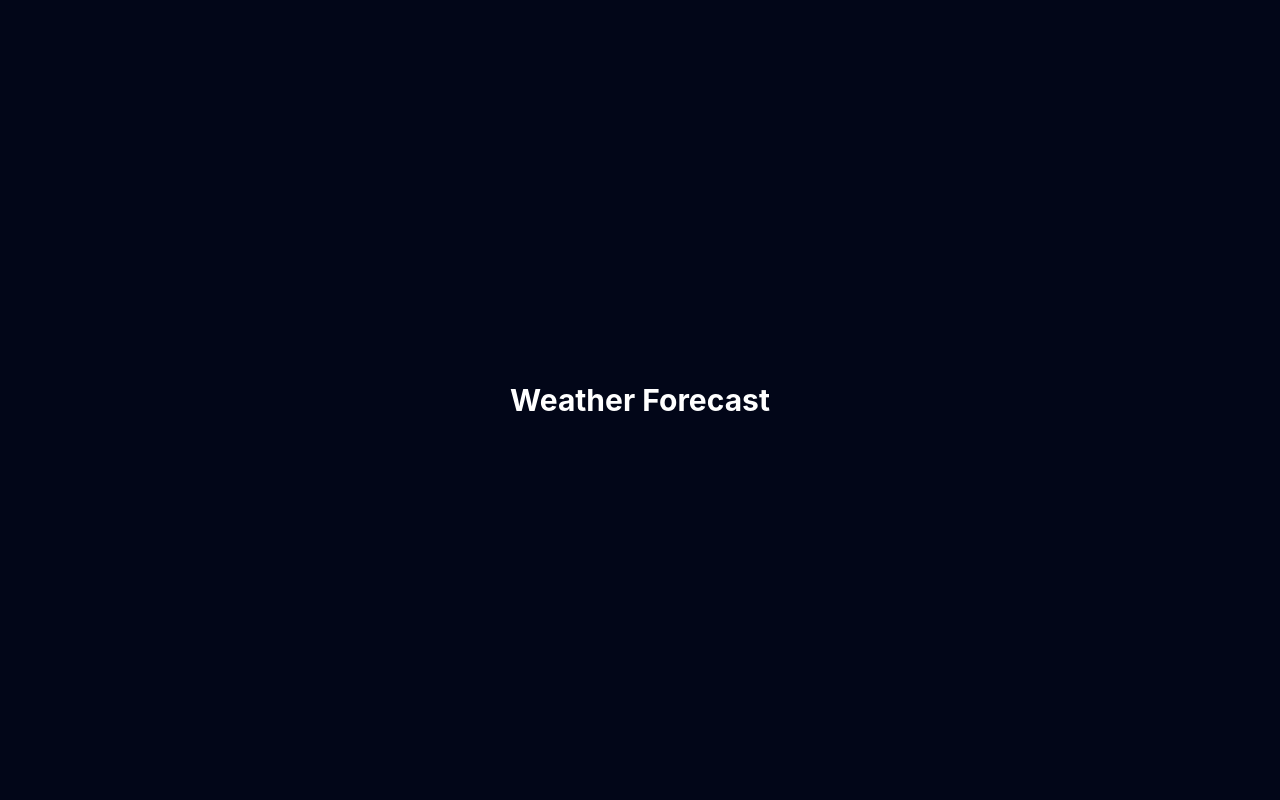
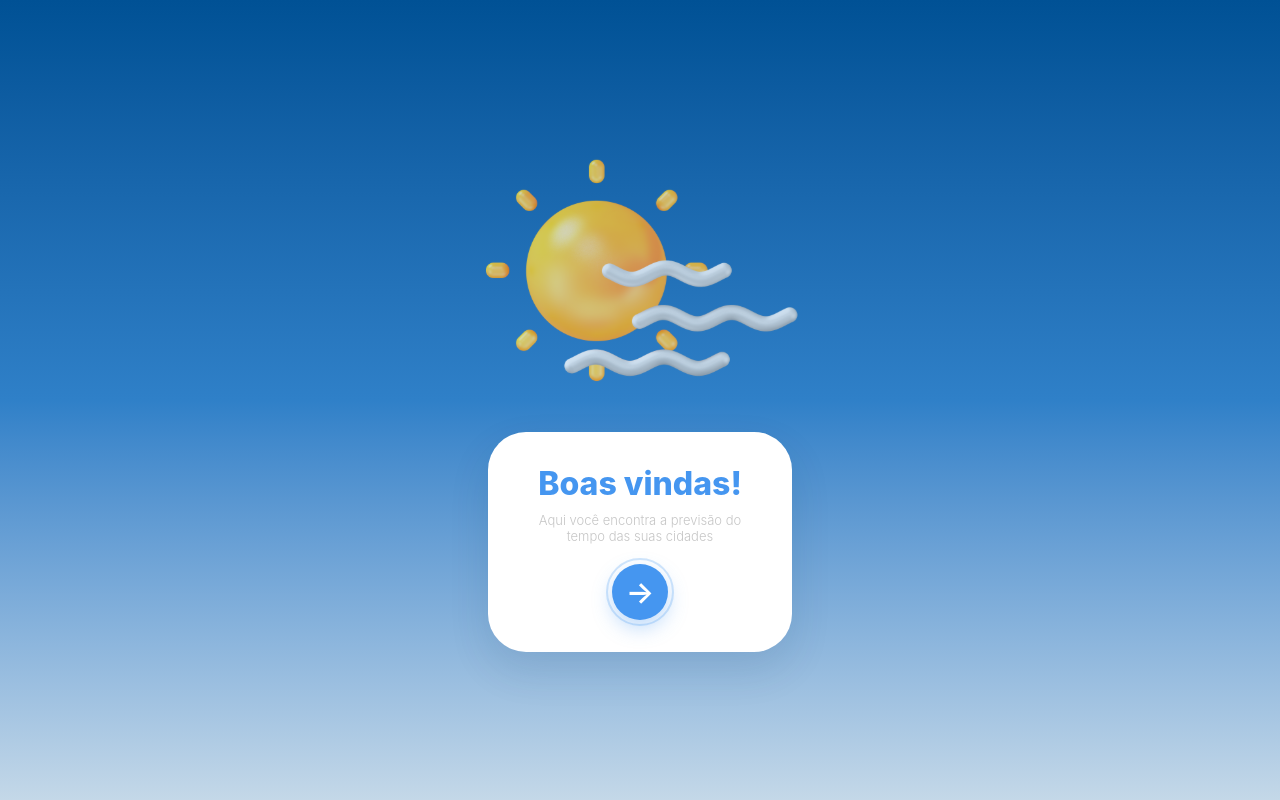
Before and after one commit to tamiresdib/weather-forecast, a React (Vite) app: page / in a window 1280 px wide. Built offline with nearby package versions, Linux system fonts and the light colour scheme.

Commit message:
feat(welcome): add welcome screen

```diff
--- a/src/app/App.tsx
+++ b/src/app/App.tsx
@@ -1,9 +1,7 @@
+import { WelcomeScreen } from "../features/welcome/components/WelcomeScreen";
+
 function App() {
-  return (
-    <main className="flex min-h-screen items-center justify-center bg-slate-950 text-white">
-      <h1 className="text-3xl font-bold">Weather Forecast</h1>
-    </main>
-  );
+  return <WelcomeScreen />;
 }
 
 export default App;
--- /dev/null
+++ b/src/features/welcome/components/WelcomeScreen.tsx
@@ -0,0 +1,45 @@
+import sunIcon from '../../../assets/images/sun-icon1.svg';
+
+type WelcomeScreenProps = {
+  onStart?: () => void;
+};
+
+export function WelcomeScreen({ onStart }: WelcomeScreenProps) {
+  return (
+    <main className="min-h-dvh bg-gradient-to-b from-[#005195] via-[#2f80c8] to-[#c4d8e8]">
+      <section
+        aria-labelledby="welcome-title"
+        className="flex min-h-dvh w-full flex-col items-center justify-center overflow-hidden px-6 py-10"
+      >
+        <img
+          src={sunIcon}
+          alt=""
+          aria-hidden="true"
+          className="w-full max-w-[340px]"
+        />
+
+        <div className="mt-10 w-full max-w-[304px] rounded-[38px] bg-white px-8 pb-8 pt-9 text-center shadow-[0_18px_40px_rgba(18,57,95,0.12)]">
+          <h1
+            id="welcome-title"
+            className="text-[32px] font-extrabold leading-none text-[#4596F0]"
+          >
+            Boas vindas!
+          </h1>
+
+          <p className="mx-auto mt-3 max-w-[215px] text-[13px] font-light leading-4 text-[#C6C6C6]">
+            Aqui você encontra a previsão do tempo das suas cidades
+          </p>
+
+          <button
+            type="button"
+            onClick={onStart}
+            aria-label="Consultar previsão"
+            className="mx-auto mt-5 grid h-14 w-14 place-items-center rounded-full bg-[#4596F0] text-3xl font-semibold leading-none text-white shadow-[0_8px_20px_rgba(69,150,240,0.35)] outline outline-2 outline-offset-4 outline-[#4596F0]/25 transition hover:bg-[#2f80e7] focus:outline-[#0B4F95]"
+          >
+            →
+          </button>
+        </div>
+      </section>
+    </main>
+  );
+}
```
Also changed, not shown: src/main.tsx (+6 -6 lines), src/assets/images/sun-icon.png (added), src/assets/images/sun-icon1.svg (added).
